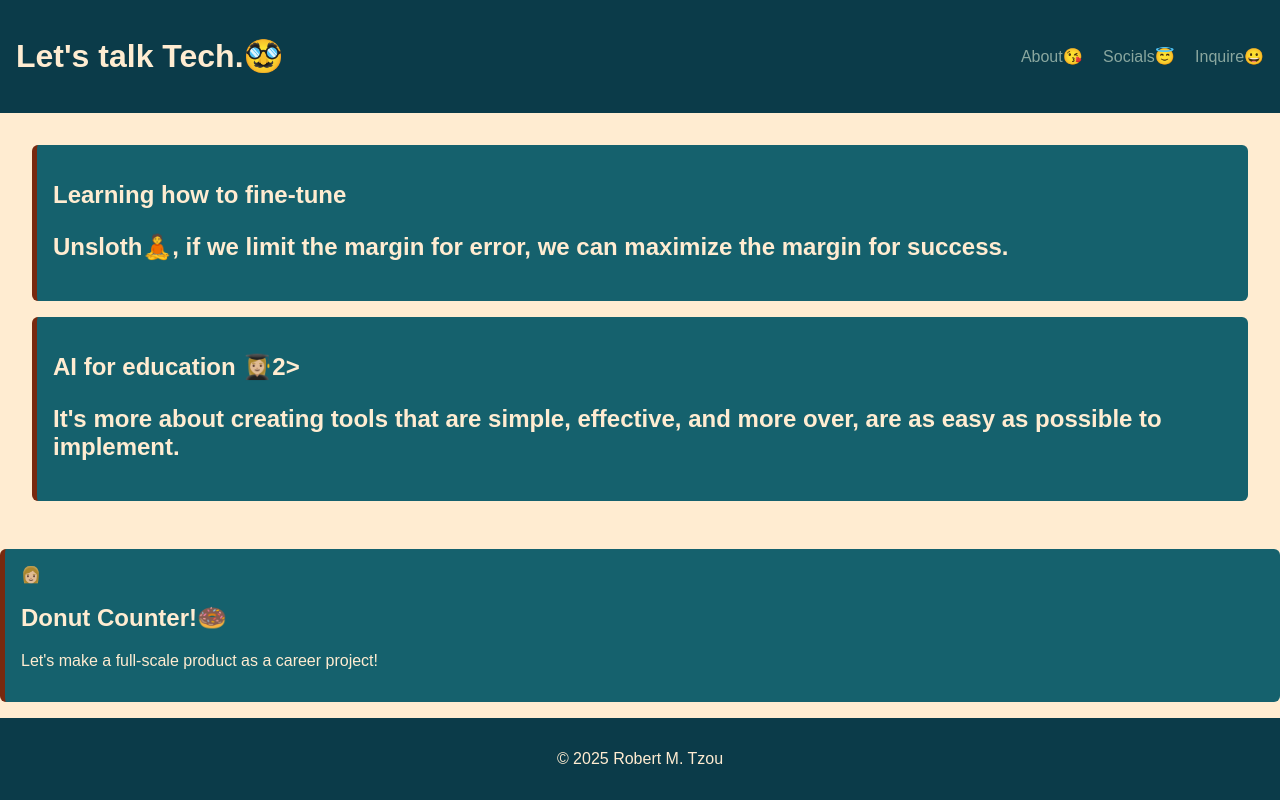
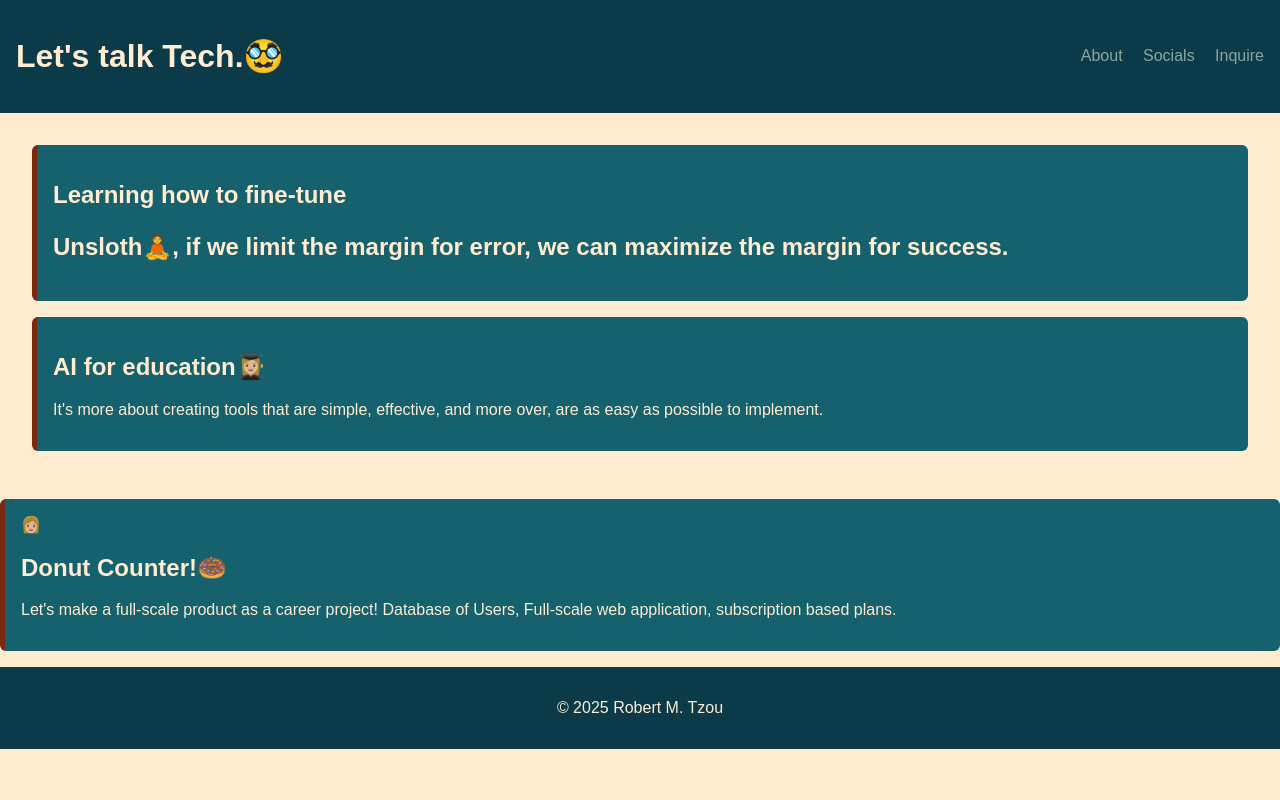
Before and after one commit to robtzou/blog, a website built with Vite: page blog-robtzou/index.html in a window 1280 px wide. Built offline with nearby package versions, Linux system fonts and the light colour scheme.

Commit message:
edit syntax

```diff
--- a/blog-robtzou/index.html
+++ b/blog-robtzou/index.html
@@ -13,9 +13,9 @@
     <header>
       <h1>Let's talk Tech.🥸 </h1>
       <nav>
-        <a href="#">About😘 </a>
-        <a href="#">Socials😇 </a>
-        <a href="#">Inquire😀</a>
+        <a href="#">About </a>
+        <a href="#">Socials </a>
+        <a href="#">Inquire</a>
       </nav>
     </header>
     <main>
@@ -24,7 +24,7 @@
         <p>Unsloth🧘, if we limit the margin for error, we can maximize the margin for success.<p>
       </section>
       <section class="post">
-        <h2>AI for education 👩🏼‍🎓2>
+        <h2>AI for education👩🏼‍🎓</h2>
 
         <p>It's more about creating tools that are simple, effective, and more over, are as easy as possible to implement.<p>
       </section>
@@ -32,7 +32,9 @@
     <section class="post" >
 
 👩🏼‍<h2>Donut Counter!🍩 </h2>
-	<p>Let's make a full-scale product as a career project!</p>
+	<p>Let's make a full-scale product as a career project!
+  Database of Users, Full-scale web application, subscription based plans.
+  </p>
     </section>
     <footer>
       <p>&copy; 2025 Robert M. Tzou<p>
```
